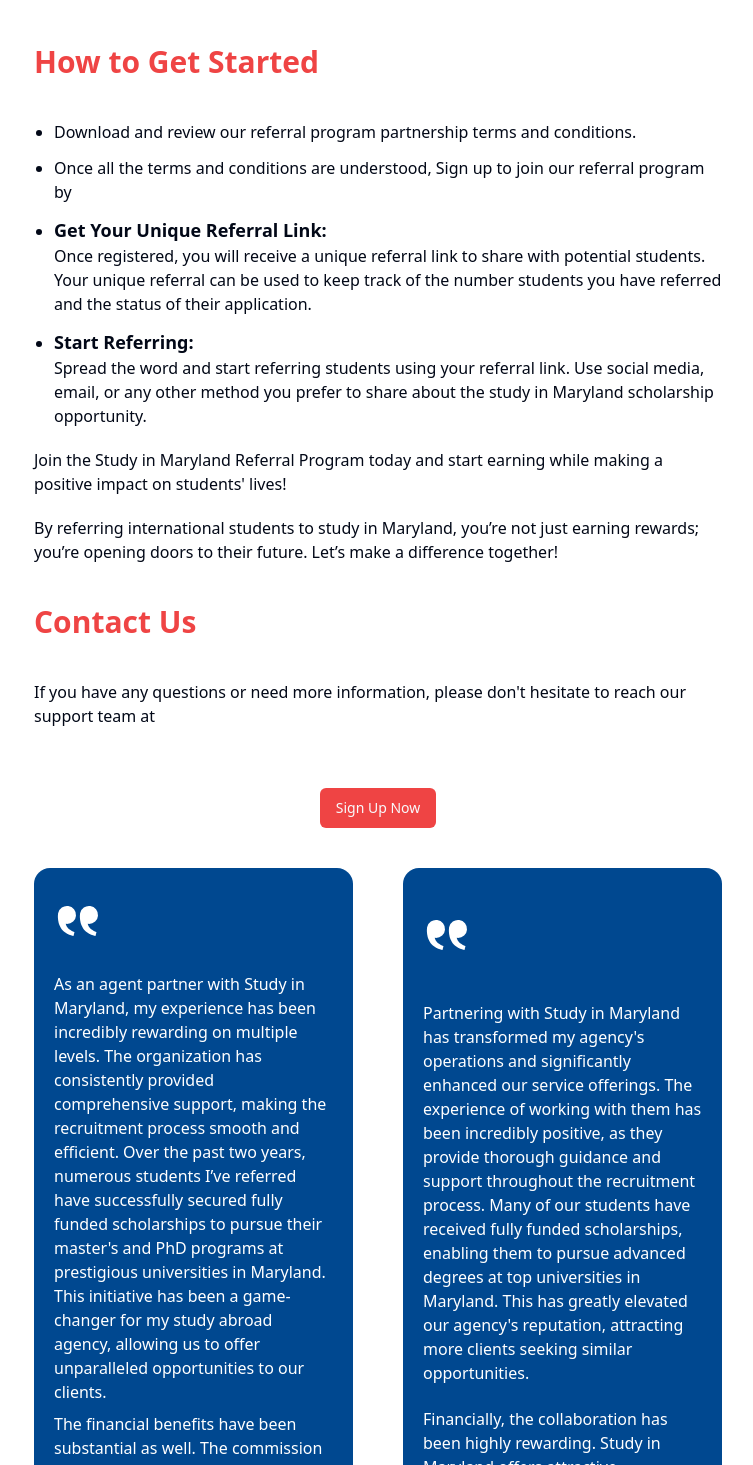
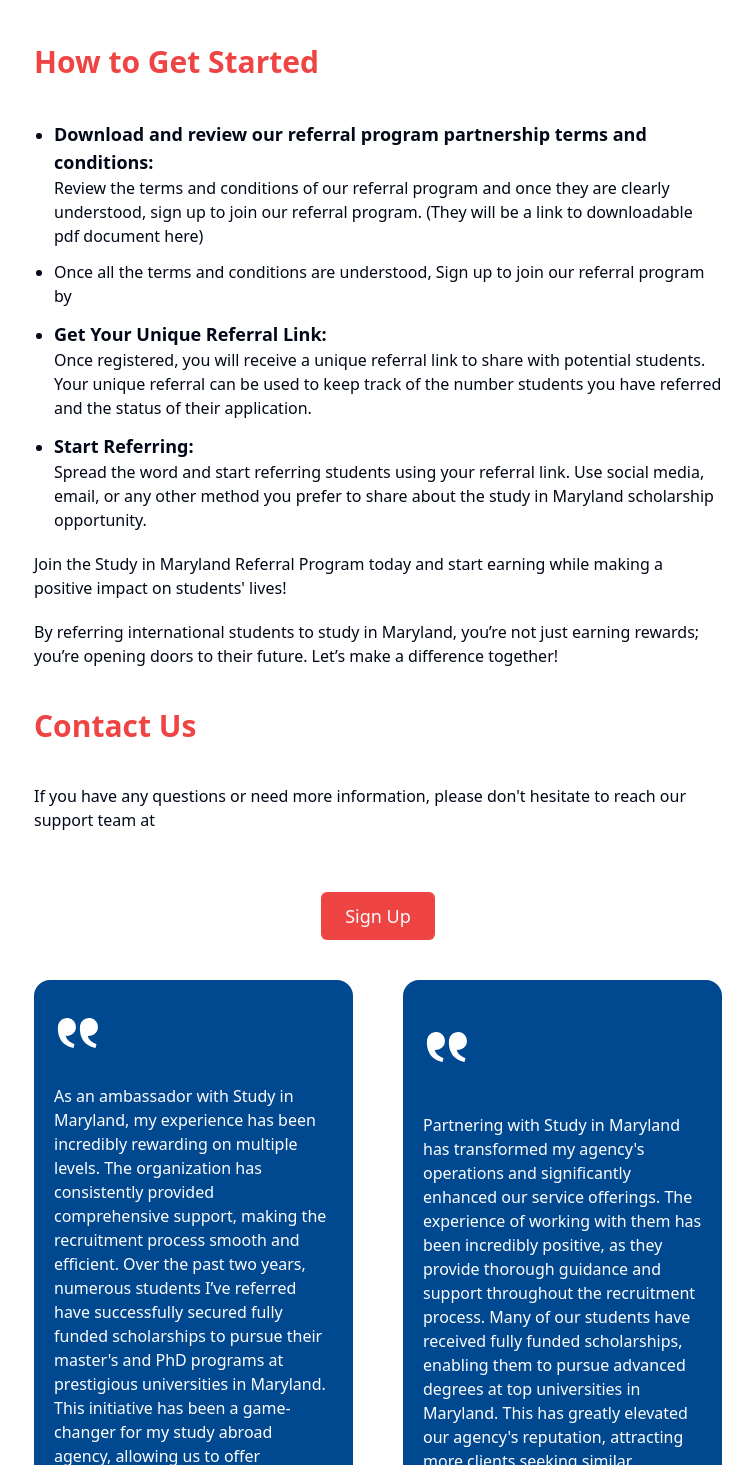
Before and after one commit to Babithkp/studyinmaryland-frontend, a React (Vite) app: page /referralProgram in a window 1280 px wide. Shown: the part 1925-3390 px from the top of the page, without its empty margins (262-1015 px from the left). Built offline with nearby package versions, Linux system fonts and the light colour scheme.

Commit message:
images are added

```diff
--- a/src/components/app/ApplicationPortal.tsx
+++ b/src/components/app/ApplicationPortal.tsx
@@ -36,7 +36,7 @@ export default function ApplicationPortal() {  return (
                   target="_blank"
                   className="underline-offset-2 underline text-blue-800"
                 >
-                  Maec.us
+                  MAEC
                 </a>{" "}
                 ( This is a mandatory requirement for all international
                 students).
@@ -46,17 +46,17 @@ export default function ApplicationPortal() {  return (
                 <a
                   href={"https://ielts.org"}
                   target="_blank"
-                  className="ml-2 text-blue-800 mr-1"
+                  className="ml-2 underline-offset-2 underline text-blue-800 mr-1"
                 >
-                ielts.org
+                IELTS
                 </a>
                 or
                 <a
                   href={"https://www.ets.org/"}
                   target="_blank"
-                  className="ml-2 text-blue-800 mr-1"
+                  className="ml-2 underline-offset-2 underline text-blue-800 mr-1"
                 >
-                ets.org
+                ETS
                 </a>
                 ( This is only required for students whose degree certificates
                 and transcripts are not in English language)
@@ -69,7 +69,7 @@ export default function ApplicationPortal() {  return (
                   target="_blank"
                   className="underline-offset-2 underline text-blue-800"
                 >
-                  Maec.us
+                  MAEC
                 </a>{" "}
                 (This is only required for students whose birth certificates and
                 academic transcripts are not in English language).
--- a/src/components/app/PartnerUniversities.tsx
+++ b/src/components/app/PartnerUniversities.tsx
@@ -305,7 +305,7 @@ export default function PartnerUniversities() {
                       target="_blank"
                       className="underline text-blue-600 underline-offset-2"
                     >
-                      https://maec.us
+                      MAEC
                     </a>
                   </p>
                 </li>
--- a/src/components/app/ReferralProgram.tsx
+++ b/src/components/app/ReferralProgram.tsx
@@ -1,5 +1,4 @@
-import { useState } from "react";
-import { Button } from "../ui/button";
+import { useState } from "react";import { Button } from "../ui/button";
 import AgentSlide from "./com/objects/AgentSlide";
 export default function ReferralProgram() {
   const [isLoggined, setIsLoggined] = useState(false);
@@ -70,10 +69,10 @@ export default function ReferralProgram() {
               <li>
                 <p className="text-lg font-bold">Students Apply:</p>
                 <p>
-                  Once referred,ً students can apply for a scholarship to study at one of our partner universities in
-                  Maryland on our application portal for free. We offer a
-                  streamlined application process to make it as simple as
-                  possible.
+                  Once referred,ً students can apply for a scholarship to study
+                  at one of our partner universities in Maryland on our
+                  application portal for free. We offer a streamlined
+                  application process to make it as simple as possible.
                 </p>
               </li>
               <li>
@@ -149,9 +148,15 @@ export default function ReferralProgram() {
           <div className="text-md my-5">
             <ul className="ml-5 list-disc flex flex-col gap-3">
               <li>
+                <p className="text-lg font-bold">
+                  Download and review our referral program partnership terms and
+                  conditions:
+                </p>
                 <p>
-                  Download and review our referral program partnership terms and
-                  conditions.
+                  Review the terms and conditions of our referral program and
+                  once they are clearly understood, sign up to join our referral
+                  program. (They will be a link to downloadable pdf document
+                  here)
                 </p>
               </li>
               <li>
@@ -201,10 +206,10 @@ export default function ReferralProgram() {
           {!isLoggined && (
             <div className="flex w-full justify-center">
               <Button
-                className="bg-red-500 hover:bg-red-600 active:scale-95 duration-100 my-10"
+                className="bg-red-500 hover:bg-red-600 active:scale-95 duration-100 my-10 p-6 text-lg"
                 onClick={() => (window.location.href = "Agent-signup")}
               >
-                Sign Up Now
+                Sign Up
               </Button>
             </div>
           )}
--- a/src/components/app/Scholarships.tsx
+++ b/src/components/app/Scholarships.tsx
@@ -1,3 +1,4 @@
+import studentsImg from "/scholarshipStudents.jpg"
 import { useEffect } from "react";import HomeSlider from "./com/objects/HomeSlider";
 export default function Scholarships() {
   useEffect(() => {
@@ -17,6 +18,9 @@ export default function Scholarships() {
   return (
     <main className="flex flex-col items-center justify-center">
       <section className="w-[60%] p-10 max-md:w-full max-md:p-4 font-medium">
+      <figure>
+          <img src={studentsImg} alt="Students" />
+        </figure>
         <article>
           <p className="my-10 text-3xl font-bold text-red-500 max-md:text-3xl">
             Overview
@@ -31,7 +35,7 @@ export default function Scholarships() {
             scholarship program has significantly contributed to the influx of
             international students in Maryland. cities and represents a
             long-term investment plan, as international students have played a
-            major role in shaping the U.S economy and communities” over the past
+            major role in shaping the U.S economy and communitie over the past
             decade.
           </p>
 
--- a/src/components/app/com/objects/AgentSlide.tsx
+++ b/src/components/app/com/objects/AgentSlide.tsx
@@ -41,12 +41,12 @@ export default function AgentSlide() {
         effect="fade"
         className="relative"
       >
-        <SwiperSlide className="bg-[#004890] rounded-2xl p-5 h-[70rem] flex flex-col justify-evenly max-md:h-[60rem] ">
+        <SwiperSlide className="bg-[#004890] rounded-2xl p-5 h-[70rem] flex flex-col justify-evenly max-md:h-[70rem] ">
           <span>
             <BiSolidQuoteAltRight className="-scale-x-100 mb-5" size={"3rem"} />
           </span>
           <p>
-            As an agent partner with Study in Maryland, my experience has been
+            As an ambassador with Study in Maryland, my experience has been
             incredibly rewarding on multiple levels. The organization has
             consistently provided comprehensive support, making the recruitment
             process smooth and efficient. Over the past two years, numerous
@@ -84,7 +84,7 @@ export default function AgentSlide() {
             </div>
           </div>
         </SwiperSlide>
-        <SwiperSlide className="bg-[#004890] rounded-2xl p-5 h-[70rem] flex flex-col justify-evenly max-md:h-[60rem]">
+        <SwiperSlide className="bg-[#004890] rounded-2xl p-5 h-[70rem] flex flex-col justify-evenly max-md:h-[70rem]">
           <span>
             <BiSolidQuoteAltRight className="-scale-x-100 mb-5" size={"3rem"} />
           </span>
@@ -126,7 +126,7 @@ export default function AgentSlide() {
             </div>
           </div>
         </SwiperSlide>
-        <SwiperSlide className="bg-[#004890] rounded-2xl p-5 h-[70rem] flex flex-col justify-evenly max-md:h-[60rem]">
+        <SwiperSlide className="bg-[#004890] rounded-2xl p-5 h-[70rem] flex flex-col justify-evenly max-md:h-[70rem]">
           <span>
             <BiSolidQuoteAltRight className="-scale-x-100 mb-5" size={"3rem"} />
           </span>
--- a/src/http/fetch.ts
+++ b/src/http/fetch.ts
@@ -1,38 +1,36 @@
 import axios from "axios";
-
-
-// const vercelUrl = "https://studyinmaryland-backend.vercel.app/api/";
-const localUrl = "http://localhost:3000/api/"
+const vercelUrl = "https://studyinmaryland-backend.vercel.app/api/";
+// const localUrl = "http://localhost:3000/api/"
 
 export const uploadsingleFile = async (file: unknown) => {
-  await axios.post(`${localUrl}fileupload`, file, {
+  await axios.post(`${vercelUrl}fileupload`, file, {
     headers: {
       "Content-Type": "multipart/form-data",
     },
   });
 };
 export const newUserregistration = async (file: unknown) => {
-  return await axios.post(`${localUrl}newRegistration`, file);
+  return await axios.post(`${vercelUrl}newRegistration`, file);
 };
 export const newAgentCreation = async (file: unknown) => {
-  return await axios.post(`${localUrl}createAgent`, file);
+  return await axios.post(`${vercelUrl}createAgent`, file);
 };
 export const agentLogin = async (file: unknown) => {
-  return await axios.post(`${localUrl}loginAgent`, file);
+  return await axios.post(`${vercelUrl}loginAgent`, file);
 };
 
 export const getAllStudents = async () => {
-  return await axios.get(`${localUrl}getStudentData`);
+  return await axios.get(`${vercelUrl}getStudentData`);
 };
 export const getAllAgents = async () => {
-  return await axios.get(`${localUrl}getAgentData`);
+  return await axios.get(`${vercelUrl}getAgentData`);
 };
-export const getAgentsById = async (id:unknown) => {
-  return await axios.post(`${localUrl}getSingleAgentById`,id);
+export const getAgentsById = async (id: unknown) => {
+  return await axios.post(`${vercelUrl}getSingleAgentById`, id);
 };
-export const getUserDetailsByAgentId = async (id:unknown) => {
-  return await axios.post(`${localUrl}getUserDetailsByAgentId`,id);
+export const getUserDetailsByAgentId = async (id: unknown) => {
+  return await axios.post(`${vercelUrl}getUserDetailsByAgentId`, id);
 };
-export const updateAgentProfileImg = async (data:unknown) => {
-  return await axios.post(`${localUrl}updateAgentProfileImg`,data);
+export const updateAgentProfileImg = async (data: unknown) => {
+  return await axios.post(`${vercelUrl}updateAgentProfileImg`, data);
 };
```
Also changed, not shown: public/scholarshipStudents.jpg (added).
